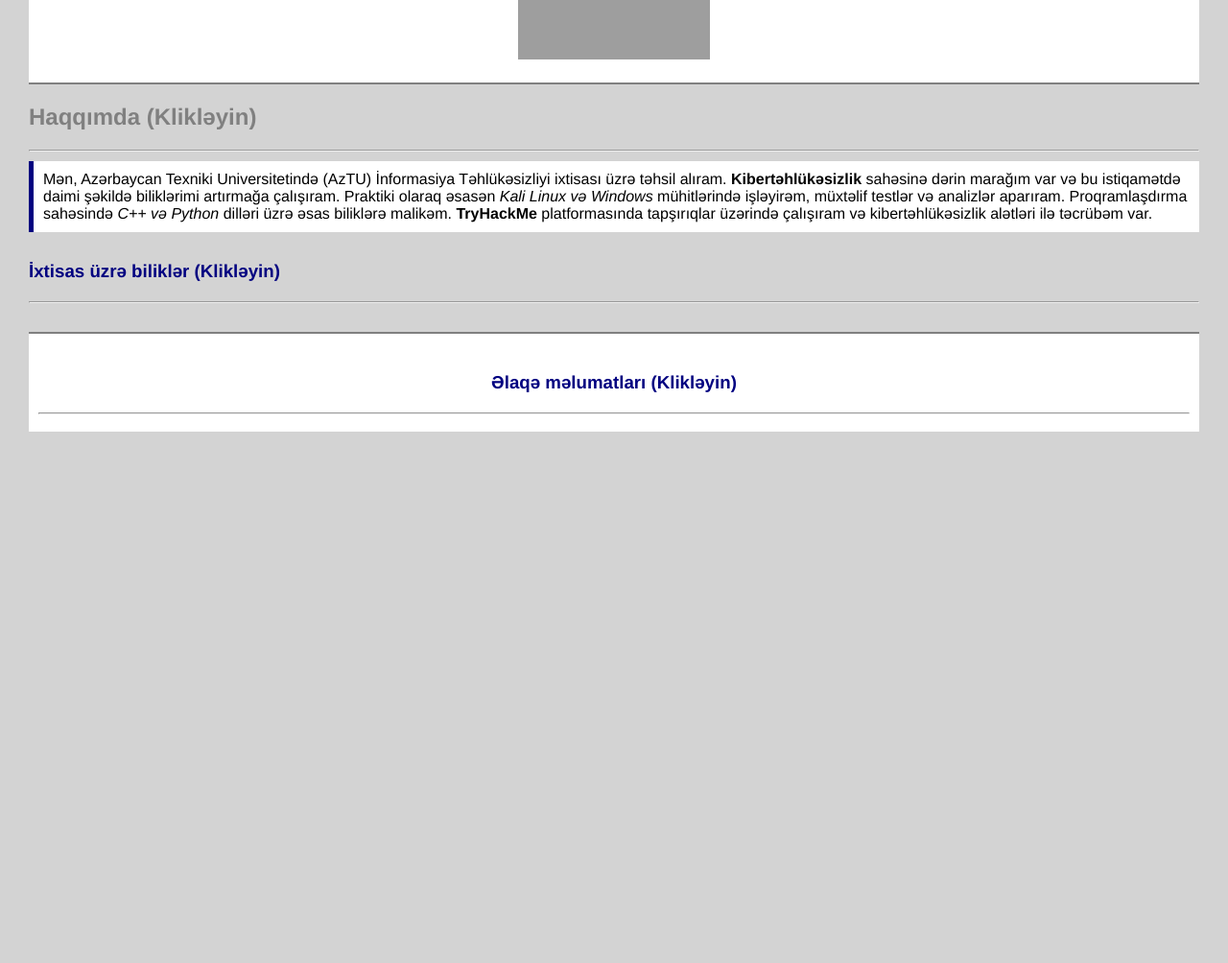
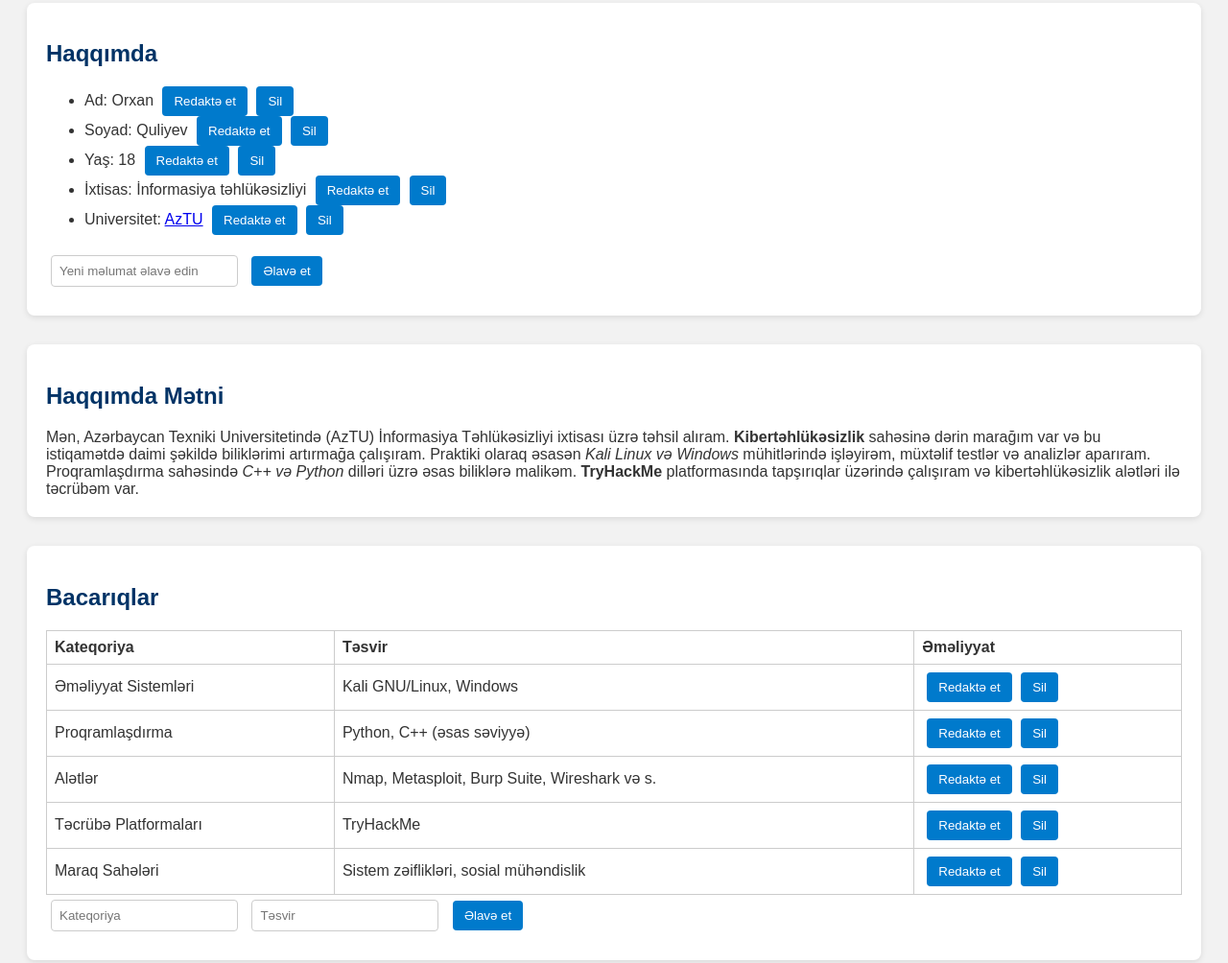
Before and after one commit to VQAiX/persistentPortfolio, a plain HTML site: page index.html in a window 1280 px wide. Shown: the part 308-1312 px from the top of the page at 96% size. Before the commit the page ends 800 px from the top, so only its background shows below. Drawn offline with Linux system fonts and the light colour scheme; grey boxes are pictures that could not be loaded.

Commit message:
Əlavə və dəyişikliklər edildi

```diff
--- a/index.html
+++ b/index.html
@@ -1,40 +1,34 @@
-<!doctype html>
+<!DOCTYPE html>
 <html lang="az">
 <head>
   <meta charset="UTF-8">
-  <meta name="viewport" content="width=device-width, initial-scale=1.0">
-  <title>Portfolio</title>
-  <link rel="stylesheet" type="text/css" href="style.css">
+  <title>Orxan Quliyev - Portfolio</title>
+  <link rel="stylesheet" href="style.css">
 </head>
 <body>
+  <section id="profileHeader"></section>
 
-<h1>Profil</h1>
-<hr>
+  <section>
+    <h2 onclick="toggleSection('aboutList')">Haqqımda</h2>
+    <ul id="aboutList"></ul>
+    <input type="text" id="aboutInput" placeholder="Yeni məlumat əlavə edin">
+    <button onclick="addAbout()">Əlavə et</button>
+    <div class="error-message" id="aboutError"></div>
+  </section>
 
-<!-- Başlıq -->
-<header id="profileHeader"></header>
+  <section>
+    <h2>Haqqımda Mətni</h2>
+    <div id="aboutText"></div>
+  </section>
 
-<!-- Haqqımda -->
-<h2 onclick="toggleSection('aboutSection')">Haqqımda (Klikləyin)</h2>
-<hr>
-<div id="aboutSection" class="hidden">
-  <ul id="aboutList"></ul>
-  <input type="text" id="aboutInput" placeholder="Yeni məlumat əlavə et">
-  <button onclick="addAbout()">Əlavə et</button>
-</div>
-
-<blockquote id="aboutText"></blockquote>
-
-<!-- Bacarıqlar -->
-<h3 onclick="toggleSection('skillsSection')">İxtisas üzrə biliklər (Klikləyin)</h3>
-<hr>
-<div id="skillsSection" class="hidden">
+  <section>
+    <h2 onclick="toggleSection('skillsTable')">Bacarıqlar</h2>
     <table id="skillsTable">
       <thead>
         <tr>
           <th>Kateqoriya</th>
           <th>Təsvir</th>
-        <th>Əməliyyatlar</th>
+          <th>Əməliyyat</th>
         </tr>
       </thead>
       <tbody></tbody>
@@ -42,18 +36,16 @@
     <input type="text" id="skillsCategory" placeholder="Kateqoriya">
     <input type="text" id="skillsDescription" placeholder="Təsvir">
     <button onclick="addSkill()">Əlavə et</button>
-</div>
+    <div class="error-message" id="skillsError"></div>
+  </section>
 
-<!-- Əlaqə -->
-<footer>
-  <h3 onclick="toggleSection('contactSection')">Əlaqə məlumatları (Klikləyin)</h3>
-  <hr>
-  <div id="contactSection" class="hidden">
+  <section>
+    <h2 onclick="toggleSection('contactList')">Əlaqə</h2>
     <div id="contactList"></div>
-    <input type="text" id="contactInput" placeholder="Yeni əlaqə məlumatı əlavə et">
+    <input type="text" id="contactInput" placeholder="Əlaqə məlumatı">
     <button onclick="addContact()">Əlavə et</button>
-  </div>
-</footer>
+    <div class="error-message" id="contactError"></div>
+  </section>
 
   <script src="script.js"></script>
 </body>
--- a/script.js
+++ b/script.js
@@ -1,4 +1,4 @@
-// Bütün məlumatlar sabit dəyişənlərdə saxlanılır
+// Sabit məlumat
 const profileData = {
   name: "Quliyev Orxan",
   description: "student at",
@@ -9,8 +9,15 @@ const profileData = {
   }
 };
 
-// Dinamik redaktə və əlavə üçün yenilənə bilən siyahılar
-let aboutData = [
+// Haqqımda mətni
+const aboutTextContent = `Mən, Azərbaycan Texniki Universitetində (AzTU) İnformasiya Təhlükəsizliyi ixtisası üzrə təhsil alıram.
+<strong>Kibertəhlükəsizlik</strong> sahəsinə dərin marağım var və bu istiqamətdə daimi şəkildə biliklərimi artırmağa çalışıram.
+Praktiki olaraq əsasən <em>Kali Linux və Windows</em> mühitlərində işləyirəm, müxtəlif testlər və analizlər aparıram.
+Proqramlaşdırma sahəsində <i>C++ və Python</i> dilləri üzrə əsas biliklərə malikəm.
+<strong>TryHackMe</strong> platformasında tapşırıqlar üzərində çalışıram və kibertəhlükəsizlik alətləri ilə təcrübəm var.`;
+
+// Dinamik məlumatlar
+let aboutData = JSON.parse(localStorage.getItem("aboutData")) || [
   "Ad: Orxan",
   "Soyad: Quliyev",
   "Yaş: 18",
@@ -18,13 +25,7 @@ let aboutData = [
   'Universitet: <a href="https://aztu.edu.az/az" target="_blank">AzTU</a>'
 ];
 
-const aboutTextContent = `Mən, Azərbaycan Texniki Universitetində (AzTU) İnformasiya Təhlükəsizliyi ixtisası üzrə təhsil alıram.
-<strong>Kibertəhlükəsizlik</strong> sahəsinə dərin marağım var və bu istiqamətdə daimi şəkildə biliklərimi artırmağa çalışıram.
-Praktiki olaraq əsasən <em>Kali Linux və Windows</em> mühitlərində işləyirəm, müxtəlif testlər və analizlər aparıram.
-Proqramlaşdırma sahəsində <i>C++ və Python</i> dilləri üzrə əsas biliklərə malikəm.
-<strong>TryHackMe</strong> platformasında tapşırıqlar üzərində çalışıram və kibertəhlükəsizlik alətləri ilə təcrübəm var.`;
-
-let skillsData = [
+let skillsData = JSON.parse(localStorage.getItem("skillsData")) || [
   { category: "Əməliyyat Sistemləri", description: "Kali GNU/Linux, Windows" },
   { category: "Proqramlaşdırma", description: "Python, C++ (əsas səviyyə)" },
   { category: "Alətlər", description: "Nmap, Metasploit, Burp Suite, Wireshark və s." },
@@ -32,13 +33,12 @@ let skillsData = [
   { category: "Maraq Sahələri", description: "Sistem zəiflikləri, sosial mühəndislik" }
 ];
 
-let contactData = [
+let contactData = JSON.parse(localStorage.getItem("contactData")) || [
   "E-mail: quliyevorxan@gmail.com",
   "Telefon nömrəsi: (+994) 99-999-99-99",
   'GitHub: <a href="https://github.com/VQAiX" target="_blank">VQAiX</a>'
 ];
 
-// Səhifə yüklənəndə bütün bölmələri doldur
 window.onload = function() {
   loadProfile();
   loadAbout();
@@ -47,132 +47,151 @@ window.onload = function() {
   loadContacts();
 };
 
-// Bölməni gizlət/göstər
 function toggleSection(id) {
-  var sec = document.getElementById(id);
-  sec.classList.toggle("hidden");
+  document.getElementById(id).classList.toggle("hidden");
 }
 
-// Profil header
 function loadProfile() {
-  var h = document.getElementById("profileHeader");
-  h.innerHTML = ""
-    + "<h1>" + profileData.name + "</h1>"
-    + "<h3>" + profileData.description + "</h3>"
-    + '<a href="' + profileData.university.link + '" target="_blank">'
-    + '<img src="' + profileData.university.logo + '" alt="' + profileData.university.name + '" width="200" height="100">'
-    + "</a>";
+  const h = document.getElementById("profileHeader");
+  h.innerHTML = `
+    <h1>${profileData.name}</h1>
+    <h3>${profileData.description}</h3>
+    <a href="${profileData.university.link}" target="_blank">
+      <img src="${profileData.university.logo}" alt="${profileData.university.name}" width="200" height="100">
+    </a>
+  `;
 }
 
-// Haqqımda siyahısı
 function loadAbout() {
-  var list = document.getElementById("aboutList");
+  const list = document.getElementById("aboutList");
   list.innerHTML = "";
-  for (var i = 0; i < aboutData.length; i++) {
-    list.innerHTML += "<li>"
-      + aboutData[i]
-      + ' <button onclick="editAbout(' + i + ')">Redaktə et</button>'
-      + ' <button onclick="deleteAbout(' + i + ')">Sil</button>'
-      + "</li>";
-  }
+  aboutData.forEach((item, i) => {
+    list.innerHTML += `<li>${item}
+      <button onclick="editAbout(${i})">Redaktə et</button>
+      <button onclick="deleteAbout(${i})">Sil</button>
+    </li>`;
+  });
+  saveToLocalStorage();
 }
 
-// Haqqımda alt mətni
 function loadAboutText() {
   document.getElementById("aboutText").innerHTML = aboutTextContent;
 }
 
-// Haqqımda əlavə et
 function addAbout() {
-  var v = document.getElementById("aboutInput").value;
-  aboutData.push(v);
-  document.getElementById("aboutInput").value = "";
+  const input = document.getElementById("aboutInput");
+  const error = document.getElementById("aboutError");
+  if (!input.value.trim()) {
+    error.textContent = "Boş sahə əlavə edilə bilməz.";
+    return;
+  }
+  error.textContent = "";
+  aboutData.push(input.value.trim());
+  input.value = "";
   loadAbout();
 }
 
-// Haqqımda redaktə et
 function editAbout(i) {
-  var v = prompt("Yeni məlumatı daxil edin:", aboutData[i]);
-  aboutData[i] = v;
-  loadAbout();
+  const v = prompt("Yeni məlumatı daxil edin:", aboutData[i]);
+  if (v !== null && v.trim()) {
+    aboutData[i] = v.trim();
+    loadAbout();
+  }
 }
 
-// Haqqımda sil
 function deleteAbout(i) {
   aboutData.splice(i, 1);
   loadAbout();
 }
 
-// Bacarıqları çəkmək
 function loadSkills() {
-  var tb = document.getElementById("skillsTable").getElementsByTagName("tbody")[0];
+  const tb = document.getElementById("skillsTable").getElementsByTagName("tbody")[0];
   tb.innerHTML = "";
-  for (var i = 0; i < skillsData.length; i++) {
-    tb.innerHTML += "<tr>"
-      + "<td>" + skillsData[i].category + "</td>"
-      + "<td>" + skillsData[i].description + "</td>"
-      + "<td>"
-      + '<button onclick="editSkill(' + i + ')">Redaktə et</button>'
-      + ' <button onclick="deleteSkill(' + i + ')">Sil</button>'
-      + "</td>"
-      + "</tr>";
+  skillsData.forEach((skill, i) => {
+    tb.innerHTML += `<tr>
+      <td>${skill.category}</td>
+      <td>${skill.description}</td>
+      <td>
+        <button onclick="editSkill(${i})">Redaktə et</button>
+        <button onclick="deleteSkill(${i})">Sil</button>
+      </td>
+    </tr>`;
+  });
+  saveToLocalStorage();
+}
+
+function addSkill() {
+  const c = document.getElementById("skillsCategory");
+  const d = document.getElementById("skillsDescription");
+  const error = document.getElementById("skillsError");
+
+  if (!c.value.trim() || !d.value.trim()) {
+    error.textContent = "Hər iki sahə doldurulmalıdır.";
+    return;
+  }
+
+  error.textContent = "";
+  skillsData.push({ category: c.value.trim(), description: d.value.trim() });
+  c.value = "";
+  d.value = "";
+  loadSkills();
+}
+
+function editSkill(i) {
+  const nc = prompt("Yeni kateqoriya:", skillsData[i].category);
+  const nd = prompt("Yeni təsvir:", skillsData[i].description);
+  if (nc !== null && nd !== null && nc.trim() && nd.trim()) {
+    skillsData[i] = { category: nc.trim(), description: nd.trim() };
+    loadSkills();
   }
 }
 
-// Yeni bacarıq əlavə et
-function addSkill() {
-  var c = document.getElementById("skillsCategory").value;
-  var d = document.getElementById("skillsDescription").value;
-  skillsData.push({ category: c, description: d });
-  document.getElementById("skillsCategory").value = "";
-  document.getElementById("skillsDescription").value = "";
-  loadSkills();
-}
-
-// Bacarıq redaktə et
-function editSkill(i) {
-  var nc = prompt("Yeni kateqoriya:", skillsData[i].category);
-  var nd = prompt("Yeni təsvir:", skillsData[i].description);
-  skillsData[i] = { category: nc, description: nd };
-  loadSkills();
-}
-
-// Bacarıq sil
 function deleteSkill(i) {
   skillsData.splice(i, 1);
   loadSkills();
 }
 
-// Əlaqələri çəkmək
 function loadContacts() {
-  var list = document.getElementById("contactList");
+  const list = document.getElementById("contactList");
   list.innerHTML = "";
-  for (var i = 0; i < contactData.length; i++) {
-    list.innerHTML += "<p>"
-      + contactData[i]
-      + ' <button onclick="editContact(' + i + ')">Redaktə et</button>'
-      + ' <button onclick="deleteContact(' + i + ')">Sil</button>'
-      + "</p>";
+  contactData.forEach((item, i) => {
+    list.innerHTML += `<p>${item}
+      <button onclick="editContact(${i})">Redaktə et</button>
+      <button onclick="deleteContact(${i})">Sil</button>
+    </p>`;
+  });
+  saveToLocalStorage();
+}
+
+function addContact() {
+  const input = document.getElementById("contactInput");
+  const error = document.getElementById("contactError");
+  if (!input.value.trim()) {
+    error.textContent = "Əlaqə məlumatı boş ola bilməz.";
+    return;
+  }
+  error.textContent = "";
+  contactData.push(input.value.trim());
+  input.value = "";
+  loadContacts();
+}
+
+function editContact(i) {
+  const v = prompt("Yeni əlaqə məlumatı:", contactData[i]);
+  if (v !== null && v.trim()) {
+    contactData[i] = v.trim();
+    loadContacts();
   }
 }
 
-// Yeni əlaqə əlavə et
-function addContact() {
-  var v = document.getElementById("contactInput").value;
-  contactData.push(v);
-  document.getElementById("contactInput").value = "";
-  loadContacts();
-}
-
-// Əlaqə redaktə et
-function editContact(i) {
-  var v = prompt("Yeni əlaqə məlumatı:", contactData[i]);
-  contactData[i] = v;
-  loadContacts();
-}
-
-// Əlaqə sil
 function deleteContact(i) {
   contactData.splice(i, 1);
   loadContacts();
 }
+
+// LocalStorage yaz
+function saveToLocalStorage() {
+  localStorage.setItem("aboutData", JSON.stringify(aboutData));
+  localStorage.setItem("skillsData", JSON.stringify(skillsData));
+  localStorage.setItem("contactData", JSON.stringify(contactData));
+}
--- a/style.css
+++ b/style.css
@@ -1,93 +1,61 @@
-/* Ümumi səhifə tərzi */
 body {
-  font-family: Helvetica, Arial, sans-serif;
-  background-color: lightgray;
-  margin: 20px;
-  padding: 10px;
-  color: black;
+  font-family: Arial, sans-serif;
+  padding: 20px;
+  background: #f2f2f2;
+  color: #333;
 }
 
-/* Başlıq */
-header {
-  text-align: center;
-  background-color: white;
-  padding: 20px;
-  border-bottom: 2px solid gray;
+h1, h2, h3 {
+  color: #003366;
 }
 
-header h1 {
-  color: navy;
-  margin-bottom: 10px;
+section {
+  margin-bottom: 30px;
+  background: white;
+  padding: 20px;
+  border-radius: 8px;
+  box-shadow: 0 2px 6px rgba(0,0,0,0.1);
 }
 
-header h3 {
-  color: gray;
-  font-weight: normal;
+input {
+  padding: 8px;
+  margin: 5px;
+  border: 1px solid #ccc;
+  border-radius: 4px;
 }
 
-/* Bölmələr arasında boşluqlar */
-h2, h3, p, ul, blockquote, table {
-  margin-top: 20px;
-  margin-bottom: 20px;
+button {
+  padding: 8px 12px;
+  background-color: #007acc;
+  color: white;
+  border: none;
+  border-radius: 4px;
+  margin-left: 5px;
+  cursor: pointer;
 }
 
-/* Haqqımda */
-h2 {
-  color: gray;
-  font-weight: bolder;
-}
-
-ul {
-  padding-left: 20px;
-}
-
-blockquote {
-  background-color: white;
-  border-left: 5px solid navy;
-  padding: 10px;
-  margin: 10px 0;
-  font-style: normal;
+button:hover {
+  background-color: #005f99;
 }
 
 table {
   width: 100%;
   border-collapse: collapse;
-  background-color: white;
+  margin-top: 10px;
 }
 
-table th,
-table td {
-  padding: 12px;
-  border: 1px solid gray;
+th, td {
+  border: 1px solid #ccc;
+  padding: 8px;
   text-align: left;
 }
 
-table thead {
-  background-color: navy;
-  color: white;
-}
-
-/* Əlaqə */
-h3 {
-  color: navy;
-  margin-top: 30px;
-}
-
-a {
-  color: blue;
-  text-decoration: none;
-}
-
-/* İstinadlar */
-footer {
-  text-align: center;
-  background-color: white;
-  padding: 10px;
-  border-top: 2px solid gray;
-  margin-top: 30px;
-}
-
-/* Drop-down bölmələri üçün */
 .hidden {
   display: none;
 }
+
+.error-message {
+  color: red;
+  font-size: 0.9em;
+  margin-top: 5px;
+}
```
Also changed, not shown: 1 other file. Lines whose indentation alone changed are shown as unchanged.
